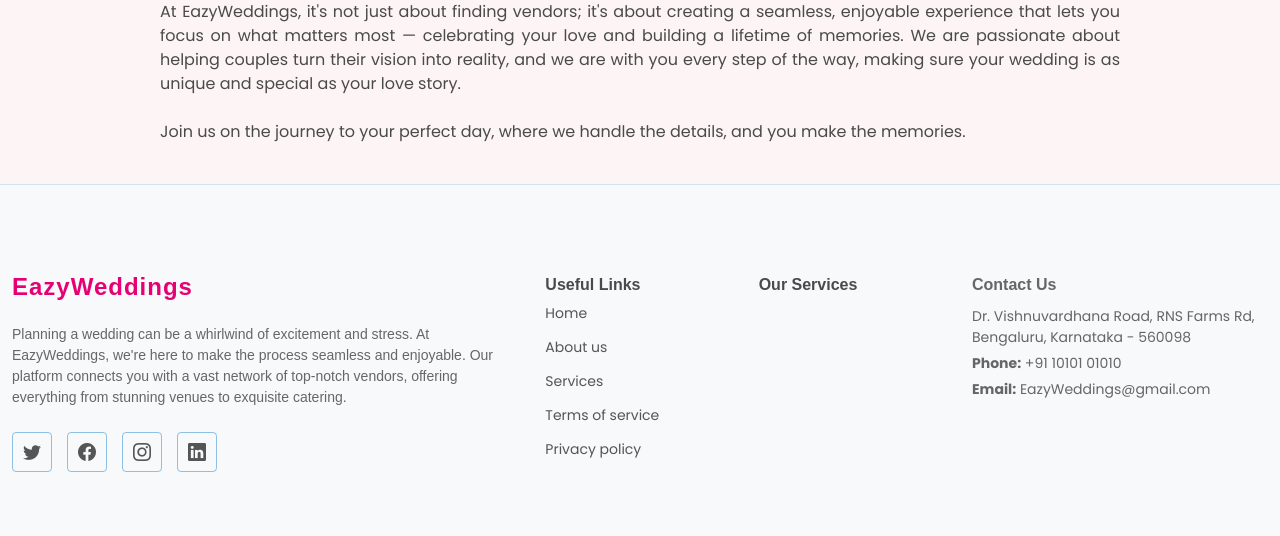
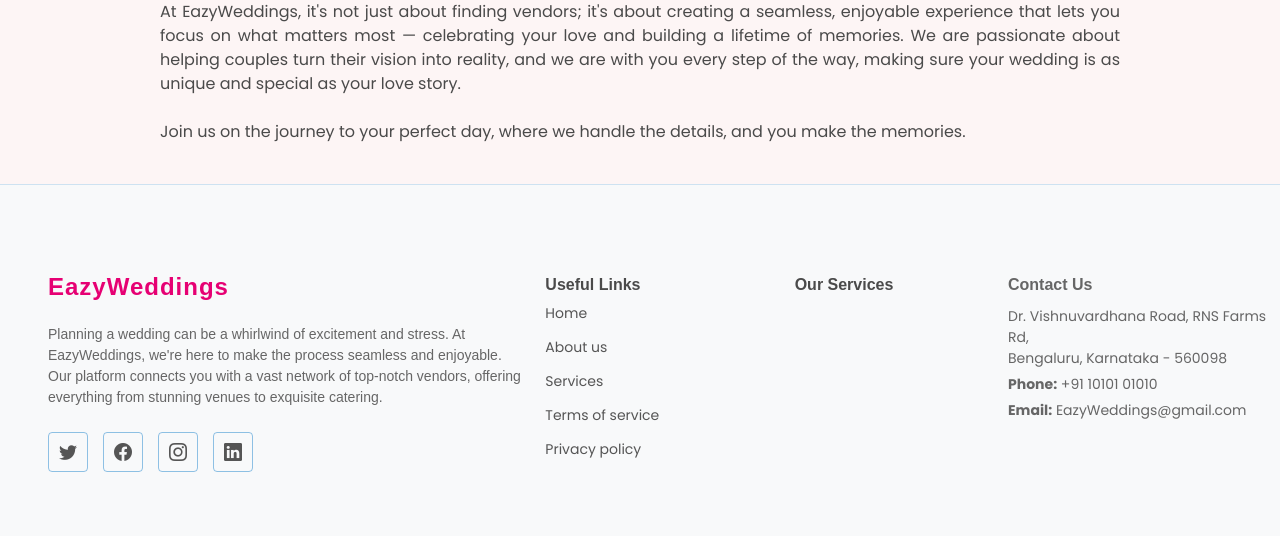
Before and after one commit to anirudh-248/django_website, a Django app: template templates/aboutus.html in a window 1280 px wide. Shown: the part 510-1046 px from the top of the page. Run offline with Django 5.2, Linux system fonts and the light colour scheme; the template is opened without the code that fills it, so the values that code supplies are empty; some libraries are stand-ins or nearby versions.

Commit message:
Alignment of Footer in about us page

```diff
--- a/templates/aboutus.html
+++ b/templates/aboutus.html
@@ -183,7 +183,7 @@
     <footer id="footer" class="footer">
         <div class="container footer-top">
             <div class="row gy-4">
-                <div class="col-lg-5 col-md-12 footer-about">
+                <div class="col-lg-5 col-md-12 pl-12 footer-about">
                     <a href="/" class="logo d-flex align-items-center">
                         <span class="sitename">EazyWeddings</span>
                     </a>
@@ -195,7 +195,7 @@
                         <a href=""><i class="bi bi-linkedin"></i></a>
                     </div>
                 </div>
-                <div class="col-lg-2 col-6 footer-links">
+                <div class="col-lg-2 col-6 pl- 12 footer-links">
                     <h4>Useful Links</h4>
                     <ul>
                         <li><a href="/">Home</a></li>
@@ -211,7 +211,7 @@
                         <li><a href="#">Privacy policy</a></li>
                     </ul>
                 </div>
-                <div class="col-lg-2 col-6 footer-links">
+                <div class="col-lg-2 col-6 pl-12 footer-links">
                     <h4>Our Services</h4>
                     <ul>
                         {% for service in services %}
@@ -219,7 +219,7 @@
                         {% endfor %}
                     </ul>
                 </div>
-                <div class="col-lg-3 col-md-12 footer-contact">
+                <div class="col-lg-3 col-md-12 pl-12 footer-contact">
                     <h4>Contact Us</h4>
                     <p>Dr. Vishnuvardhana Road, RNS Farms Rd,<br> Bengaluru, Karnataka - 560098</p>
                     <p><strong>Phone:</strong> +91 10101 01010</p>
```
